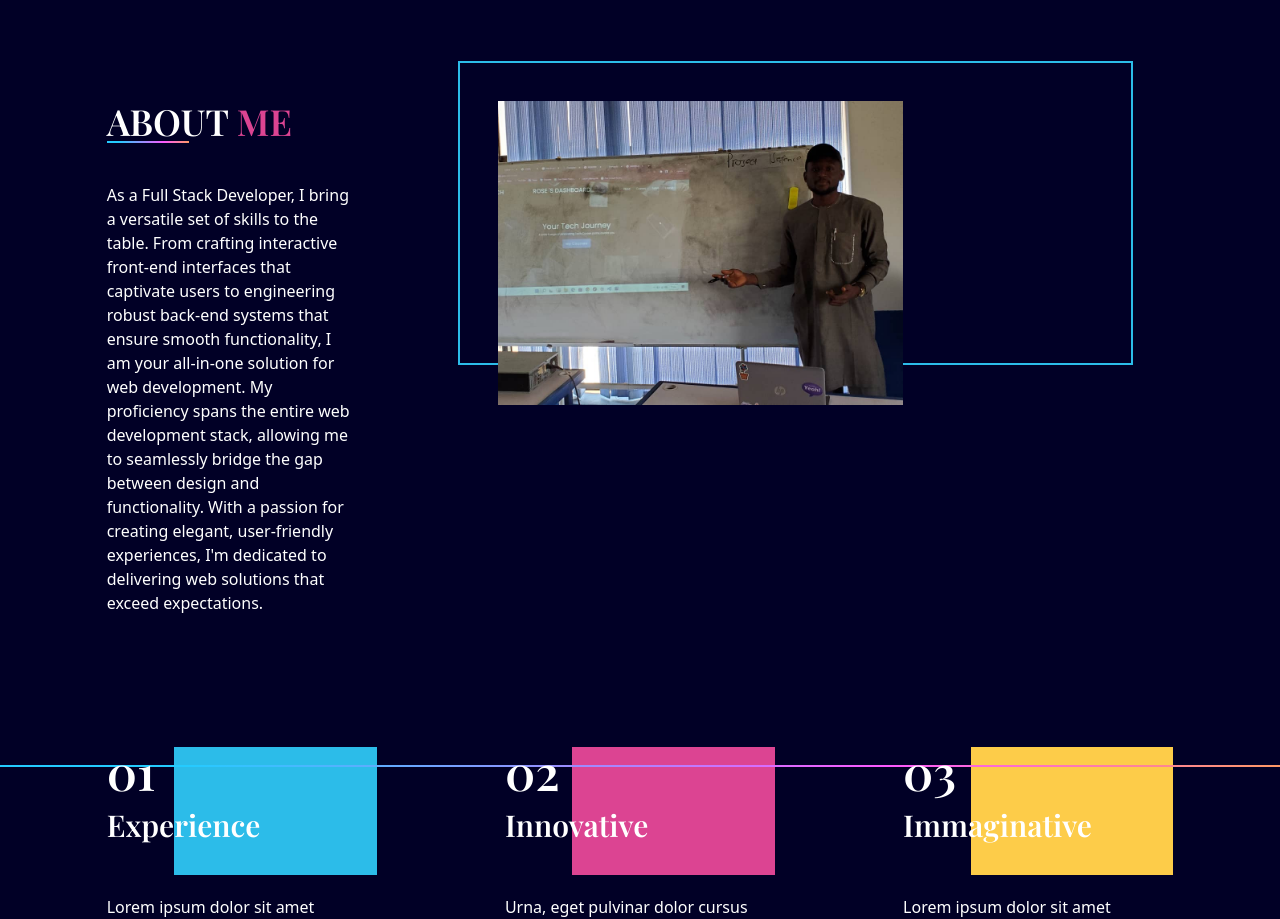
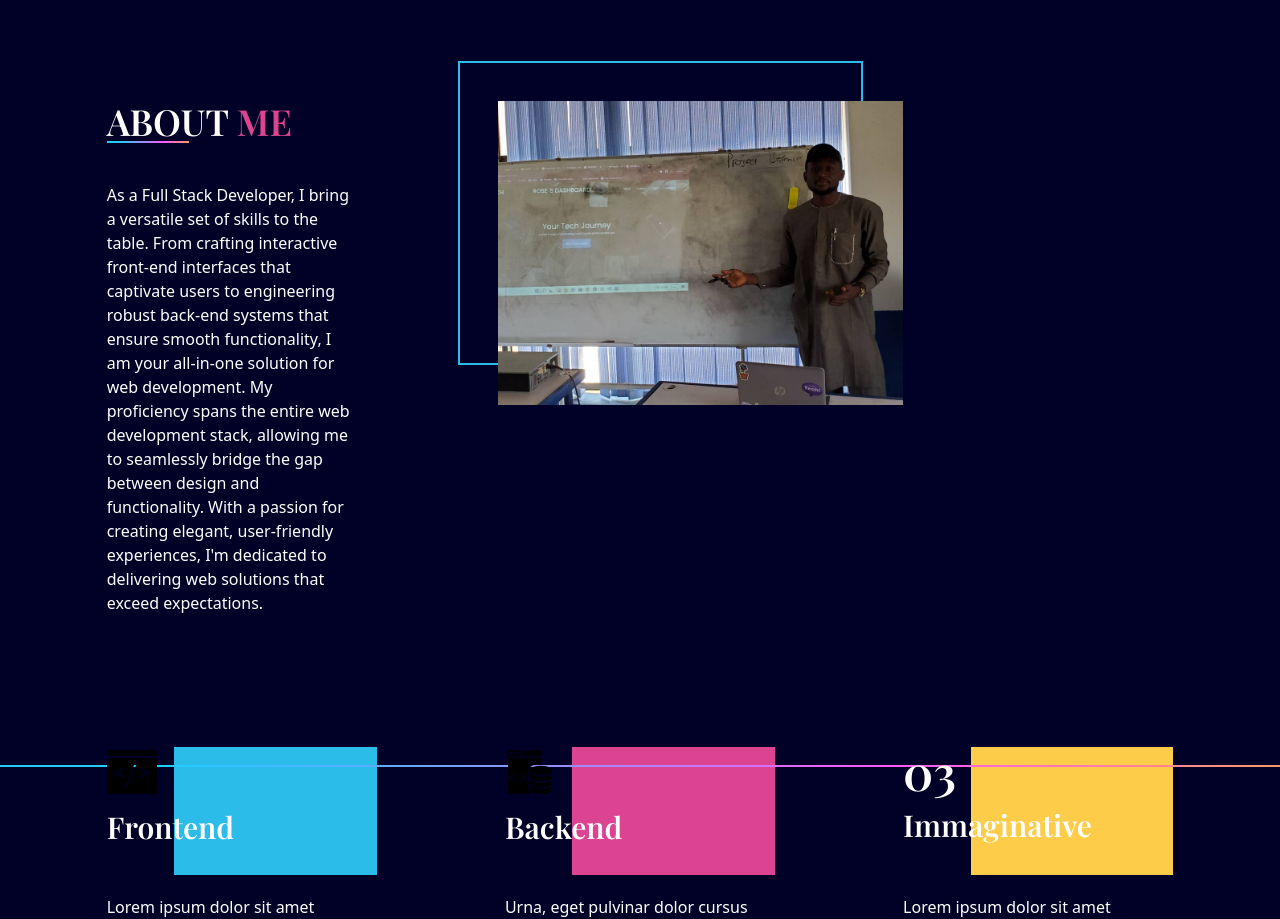
Before and after one commit to Emmyojile/portfolio-v2, a React (Vite) app: page / in a window 1280 px wide. Shown: the part 837-1756 px from the top of the page. Built offline with nearby package versions, Linux system fonts and the light colour scheme.

Commit message:
revamping

```diff
--- a/src/scenes/About.jsx
+++ b/src/scenes/About.jsx
@@ -39,7 +39,7 @@ const MySkills = () => {
 
         <div className="mt-16 md:mt-0">
           {isAboveMediumScreens ? (
-            <div className="relative z-0 ml-20 before:absolute before:-top-10 before:-left-10  before:w-full before:h-full before:border-2 before:border-blue before:z-[-1]">
+            <div className="relative z-0 ml-20 before:absolute before:-top-10 before:-left-10  before:w-3/5 before:h-full before:border-2 before:border-blue before:z-[-1] flex gap-8">
               <img
                 alt="skills"
                 className="z-10 w-3/5"
@@ -68,9 +68,10 @@ const MySkills = () => {
         >
           <div className="relative h-32">
             <div className="z-10">
-              <p className="font-playfair font-semibold text-5xl">01</p>
+              {/* <p className="font-playfair font-semibold text-5xl">01</p> */}
+              <img src="/assets/frontend.png"/>
               <p className="font-playfair font-semibold text-3xl mt-3">
-                Experience
+                Frontend
               </p>
             </div>
             <div className="w-1/2 md:w-3/4 h-32 bg-blue absolute right-0 top-0 z-[-1]" />
@@ -94,9 +95,10 @@ const MySkills = () => {
         >
           <div className="relative h-32">
             <div className="z-10">
-              <p className="font-playfair font-semibold text-5xl">02</p>
+              {/* <p className="font-playfair font-semibold text-5xl">02</p> */}
+              <img src="/assets/backend.png"/>
               <p className="font-playfair font-semibold text-3xl mt-3">
-                Innovative
+                Backend
               </p>
             </div>
             <div className="w-1/2 md:w-3/4 h-32 bg-red absolute right-0 top-0 z-[-1]" />
```
